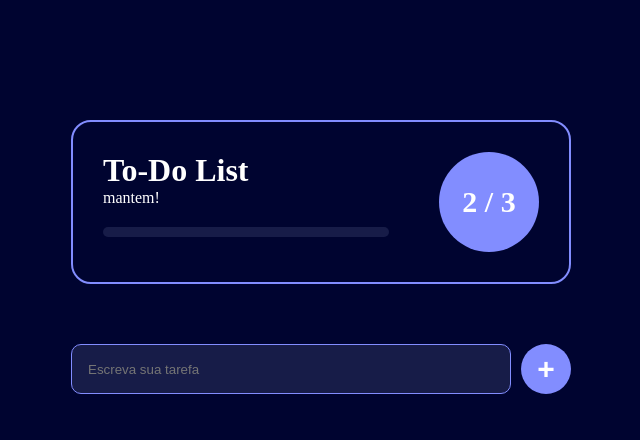
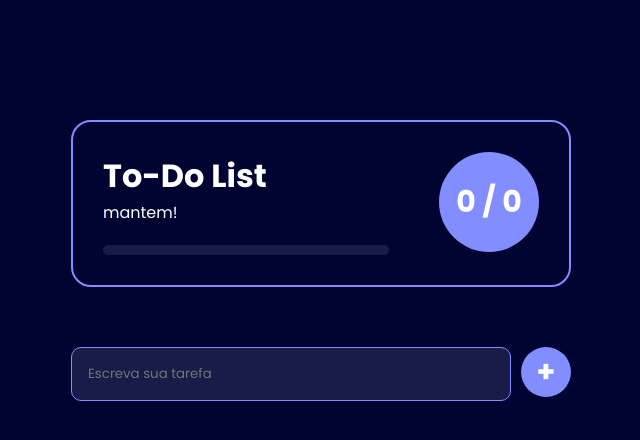
Before and after one commit to eduardohro/to-do-list, a plain HTML site: page index.html in a window 1280 px wide. Shown: the whole page, without its empty margins (319-959 px from the left). Drawn offline with Linux system fonts and the light colour scheme.

Commit message:
Add update numbers

```diff
--- a/index.html
+++ b/index.html
@@ -4,6 +4,7 @@
     <meta charset="UTF-8">
     <meta name="viewport" content="width=device-width, initial-scale=1.0">
     <title>To-Do List</title>
+    <link rel="shortcut icon" href="img/favicon.ico" type="image/x-icon">
     <link rel="stylesheet" href="style.css">
 </head>
 <body>
@@ -25,7 +26,7 @@
             </div>
 
             <div class="stats-numbers">
-                <p id="numbers">2 / 3</p>
+                <p id="numbers">0 / 0</p>
             </div>
 
         </div>
--- a/script.js
+++ b/script.js
@@ -40,6 +40,8 @@ const updateStats = () => {
     const progressBar = document.getElementById('progress');
 
     progressBar.style.width = `${progress}%`
+
+    document.getElementById('numbers').innerText = `${completeTasks} / ${totalTasks}`;
 }
 
 const updateTasksList = () => {
--- a/style.css
+++ b/style.css
@@ -1,7 +1,10 @@
+@import url('https://fonts.googleapis.com/css2?family=Poppins:ital,wght@0,100;0,200;0,300;0,400;0,500;0,600;0,700;0,800;0,900;1,100;1,200;1,300;1,400;1,500;1,600;1,700;1,800;1,900&display=swap');
+
 * {
     margin: 0;
     padding: 0;
     box-sizing: border-box;
+    font-family: 'Poppins', sans-serif;
 }
 
 :root {
@@ -98,6 +101,7 @@ button {
     font-weight: bold;
     overflow: none;
     border: none;
+    cursor: pointer;
 }
 
 #task-list {
```
Also changed, not shown: img/favicon.ico (added).
